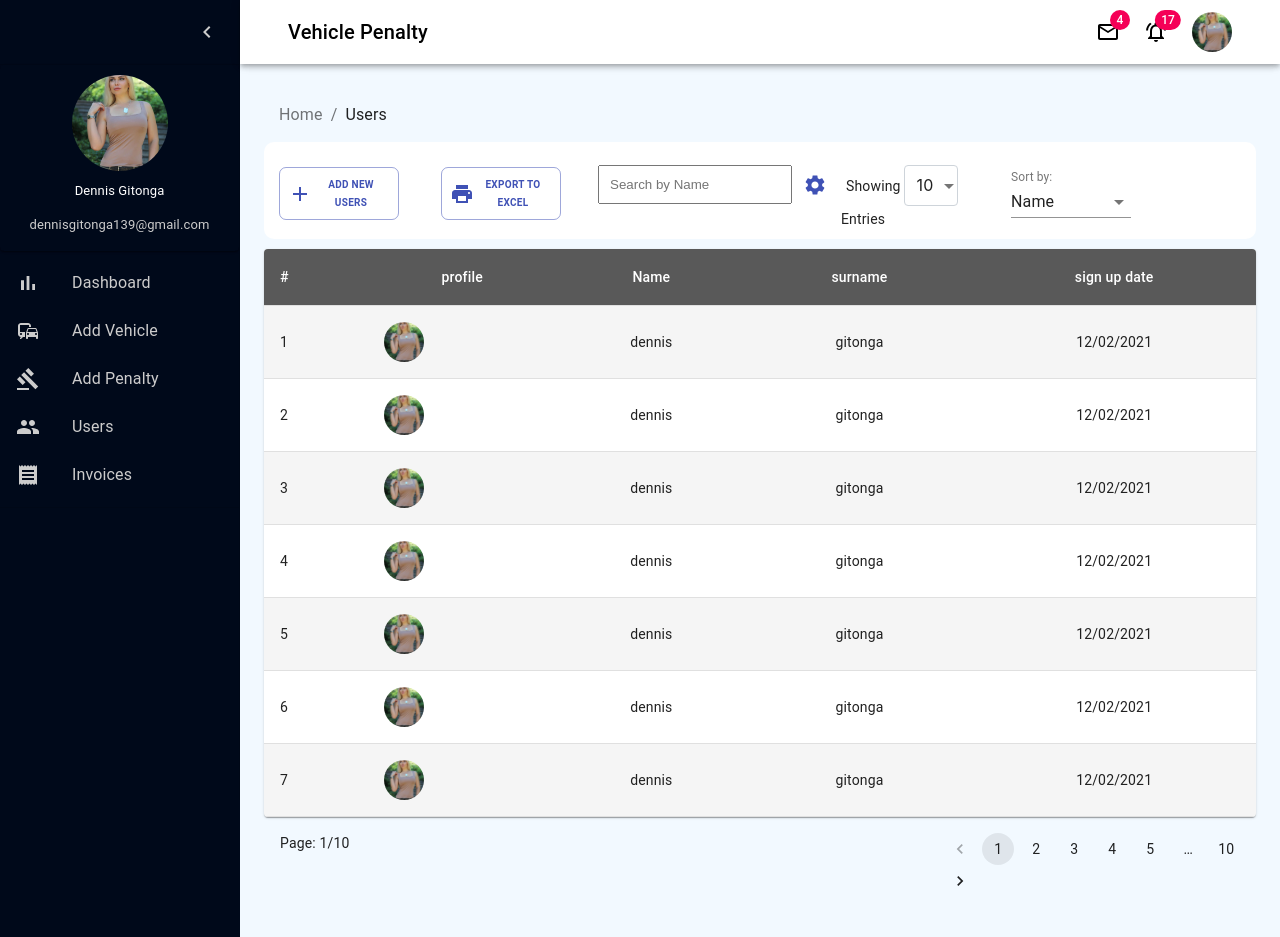
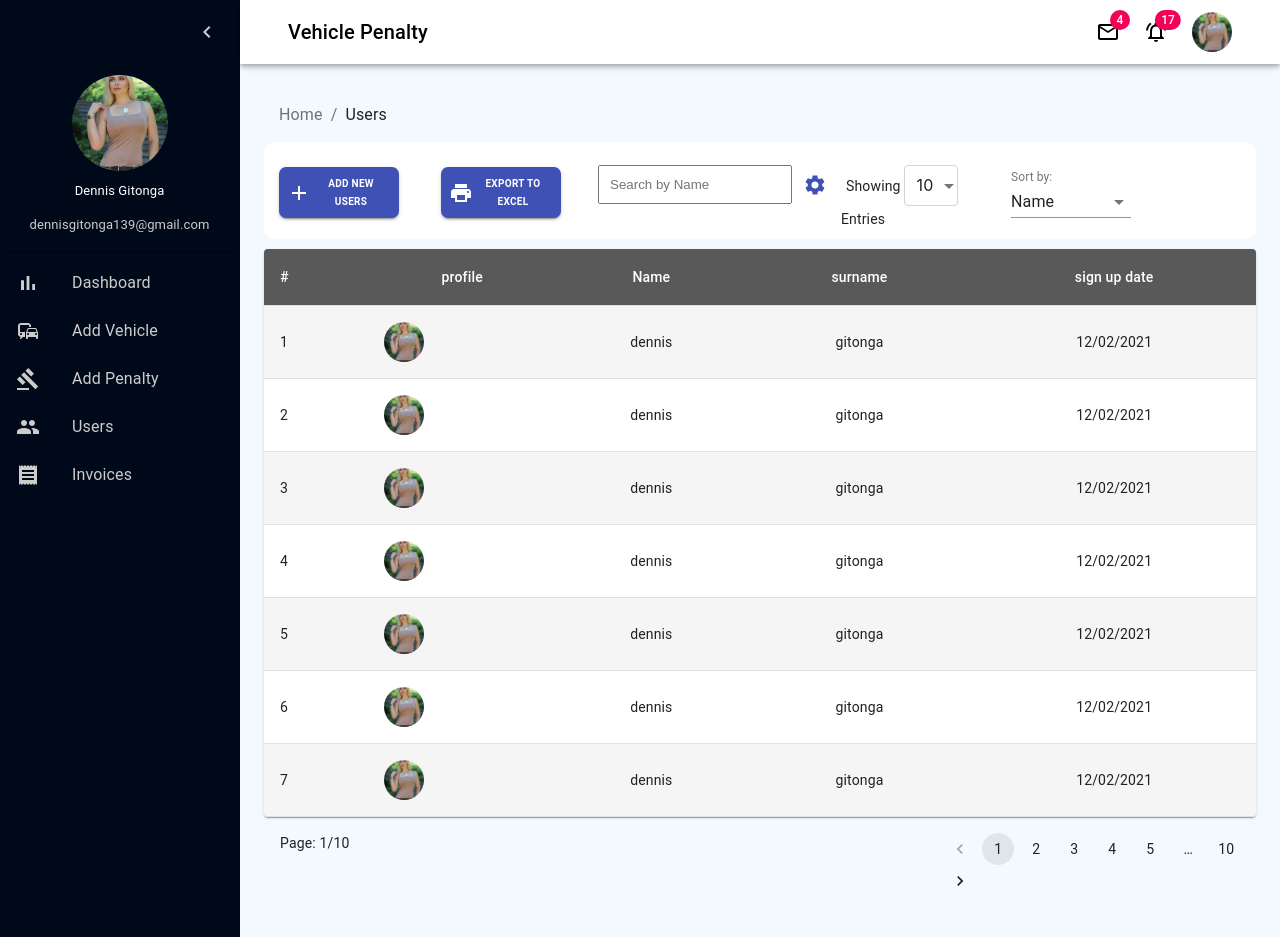
Before and after one commit to Mwebia-Dennis/VehiclePenaltySystem, a React (Create React App) app: page /users in a window 1280 px wide. Built offline with nearby package versions, Linux system fonts and the light colour scheme.

Commit message:
fix: git pages reset

```diff
--- a/src/components/shared_components/MainActionContainer/index.js
+++ b/src/components/shared_components/MainActionContainer/index.js
@@ -85,11 +85,11 @@ export default (props) => {
             <Grid container>
                 <Grid item xs={12} md={2}>
 
-                    <ActionButton variant="outlined" color="primary" onClick={handleModalOpen}><Add />Add New {data.type}</ActionButton>
+                    <ActionButton variant="contained" color="primary" onClick={handleModalOpen}><Add />Add New {data.type}</ActionButton>
                 </Grid>
 
                 <Grid item xs={12} md={2}>
-                    <ActionButton variant="outlined" color="primary"> <Print />Export to Excel</ActionButton>
+                    <ActionButton variant="contained" color="primary"> <Print />Export to Excel</ActionButton>
                 </Grid>
                 <Grid item xs={12} md={3}>
                     <input type="text" style={{width: '80%', padding: '10px'}}
```
Also changed, not shown: package.json (+1 -8 lines).
